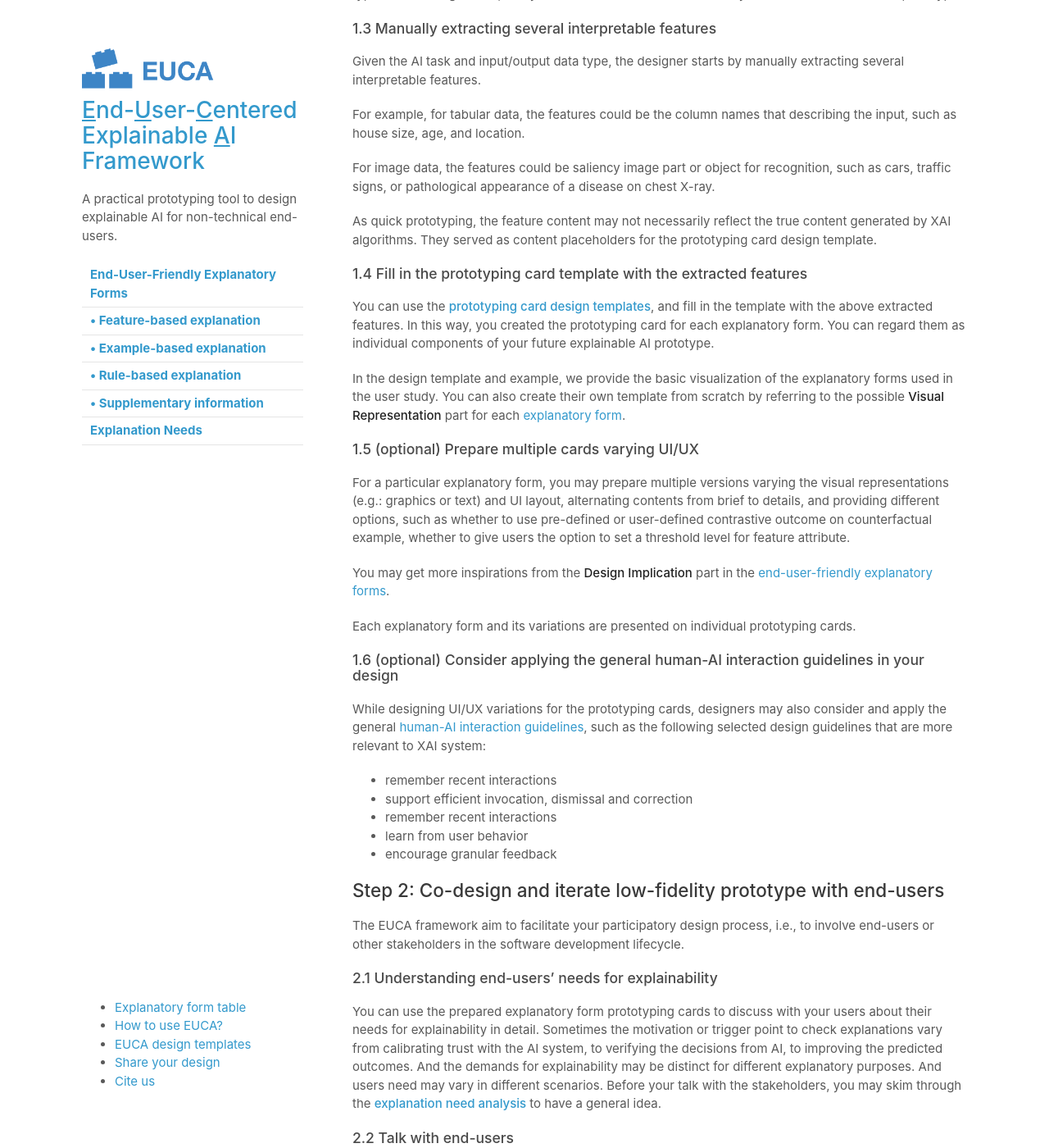
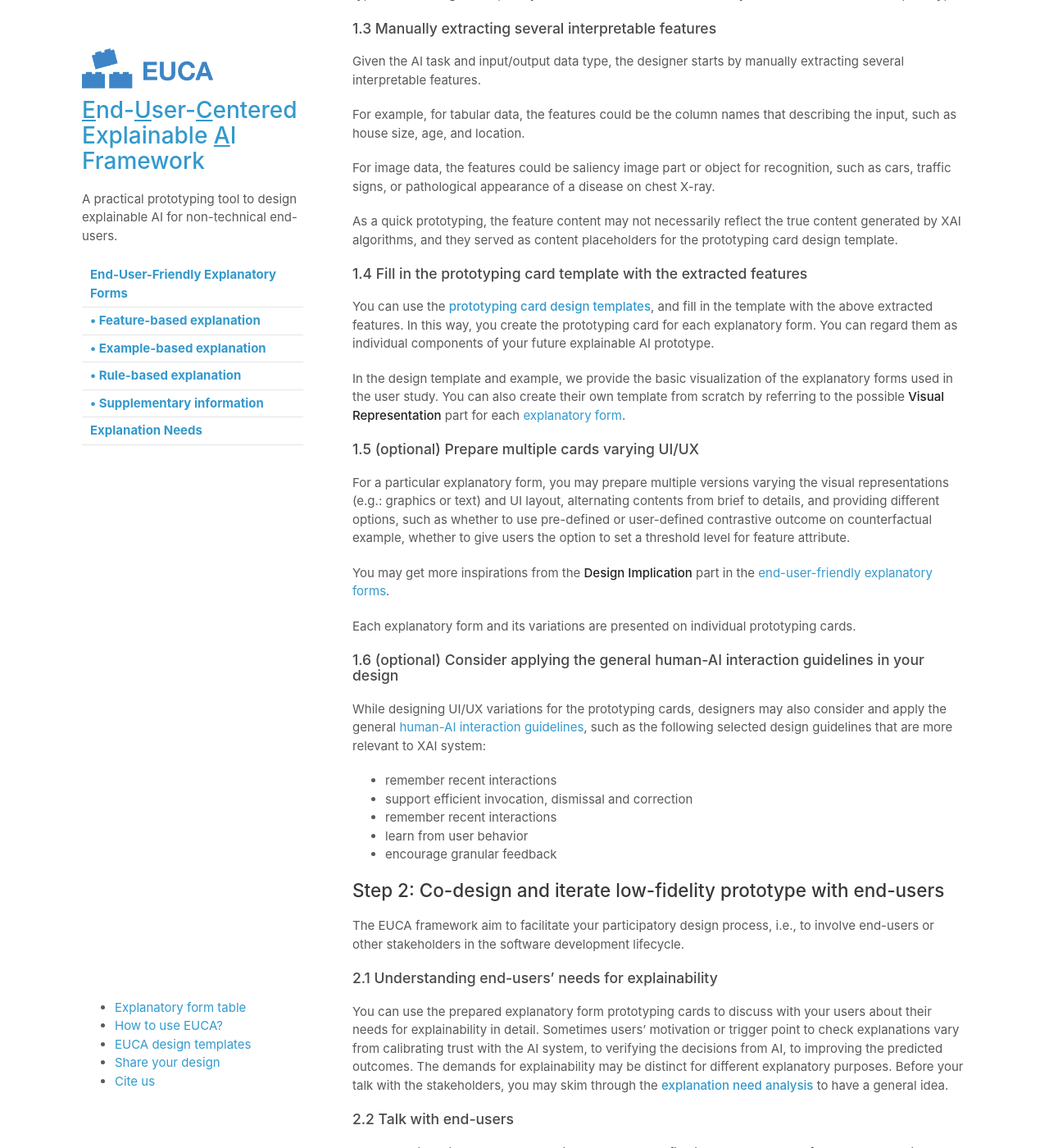
Before and after one commit to data-corentinv/end-user-xai, a Jekyll site: the page built from prototype.md, in a window 1280 px wide and 1400 px high, scrolled down 684 px. Shown: the whole window at 82% size. Built offline with Jekyll 4.4.1, drawn with Linux system fonts in a browser that asks for light colours; our own code applies the rules of GitHub Pages for plain Markdown files; some of the changed text lies outside the part shown.

Commit message:
0417 website typo;

```diff
--- a/prototype.md
+++ b/prototype.md
@@ -19,11 +19,11 @@ For example, for tabular data, the features could be the column names that descr
 
 For image data, the features could be saliency image part or object for recognition, such as cars, traffic signs, or pathological appearance of a disease on chest X-ray.
 
-As quick prototyping, the feature content may not necessarily reflect the true content generated by XAI algorithms. They served as content placeholders for the prototyping card design template.
+As a quick prototyping, the feature content may not necessarily reflect the true content generated by XAI algorithms, and they served as content placeholders for the prototyping card design template.
 
 ### 1.4 Fill in the prototyping card template with the extracted features
 
-You can use the **[prototyping card design templates](#template)**, and fill in the template with the above extracted features. In this way, you created the prototyping card for each explanatory form. You can regard them as individual components of your future explainable AI prototype.
+You can use the **[prototyping card design templates](#template)**, and fill in the template with the above extracted features. In this way, you create the prototyping card for each explanatory form. You can regard them as individual components of your future explainable AI prototype.
 
 In the design template and example, we provide the basic visualization of the explanatory forms used in the user study. You can also create their own template from scratch by referring to the possible **Visual Representation** part for each [explanatory form](explanatory_form.md).
 
@@ -48,13 +48,13 @@ While designing UI/UX variations for the prototyping cards, designers may also c
 The EUCA framework aim to facilitate your participatory design process, i.e., to involve end-users or other stakeholders in the software development lifecycle.
 
 ### 2.1 Understanding end-users' needs for explainability
-You can use the prepared explanatory form prototyping cards to discuss with your users about their needs for explainability in detail. Sometimes the motivation or trigger point to check explanations vary from calibrating trust with the AI system, to verifying the decisions from AI, to improving the predicted outcomes. And the demands for explainability may be distinct for different explanatory purposes. And users need may vary in different scenarios. Before your talk with the stakeholders, you may skim through the **[explanation need analysis](need.md)** to have a general idea.
+You can use the prepared explanatory form prototyping cards to discuss with your users about their needs for explainability in detail. Sometimes users' motivation or trigger point to check explanations vary from calibrating trust with the AI system, to verifying the decisions from AI, to improving the predicted outcomes. The demands for explainability may be distinct for different explanatory purposes. Before your talk with the stakeholders, you may skim through the **[explanation need analysis](need.md)** to have a general idea.
 
 ### 2.2 Talk with end-users
 
 In the meeting with end-users, to quickly create a low-fidelity paper prototype from the prototyping cards, your end-users can select, rank, combine, modify the prototyping cards, and even sketch new ones. In this process, you may ask users why they selected or did not select a card, and their rationals for making such a card combination, whether the combination will fulfill their requirements, and what is lacking in the current prototype.
 
-Your users can easily manipulating the card positions to try out different layouts to examine different UI design possibilities (for example, on brewers, tablet or mobile phone).
+Your users can easily manipulate the card positions to try out different layouts to examine different UI design possibilities (for example, on brewers, tablet or mobile phone).
 
 Users can also comment on and revise each variation of the same explanatory form. With the tangible prototyping card examples, designers can know in-details about users specific requirements on the UI/UX design.
 
```
Also changed, not shown: README.md (+1 -1 lines).
